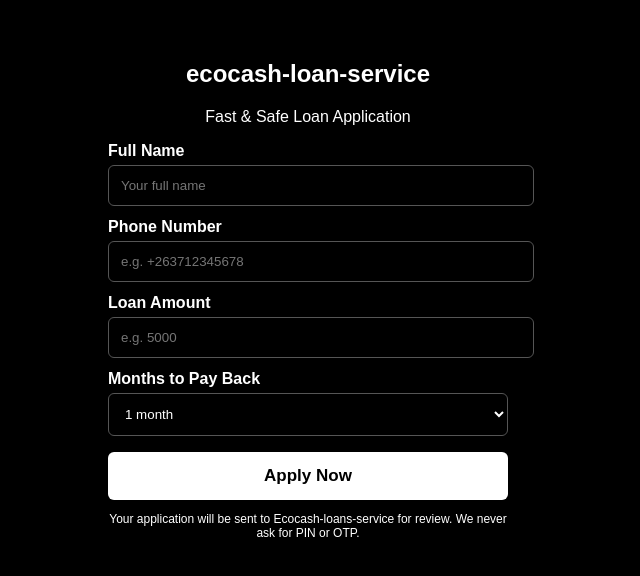
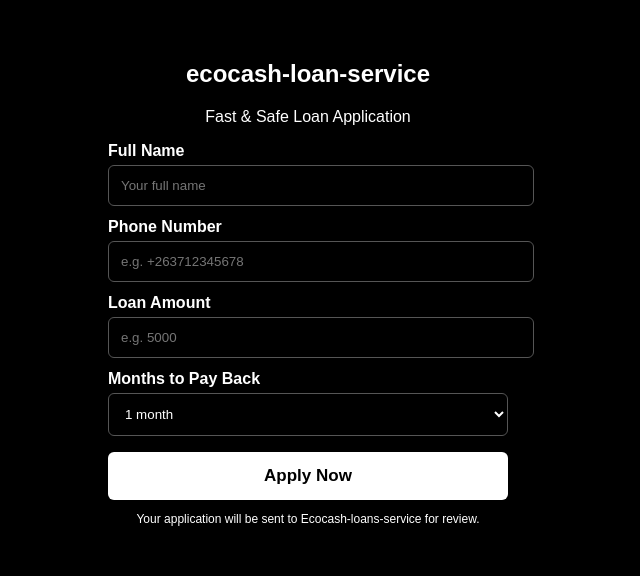
Before and after one commit to pandora472pand-code/Ecocash-loans-service-, a plain HTML site: page index.html in a window 1280 px wide. Shown: the whole page, without its empty margins (332-972 px from the left). Drawn offline with Linux system fonts and the light colour scheme.

Commit message:
Update index.html

```diff
--- a/index.html
+++ b/index.html
@@ -33,7 +33,7 @@ button { width: 100%; padding: 14px; margin-top: 16px; background: #ffffff; colo
 <option value="12">12 months</option>
 </select>
 <button onclick="sendApplication()">Apply Now</button>
-<p class="small">Your application will be sent to Ecocash-loans-service for review. We never ask for PIN or OTP.</p>
+<p class="small">Your application will be sent to Ecocash-loans-service for review.</p>
 </div>
 <script>
 let MY_NUMBER = "0762923438 ";
```
